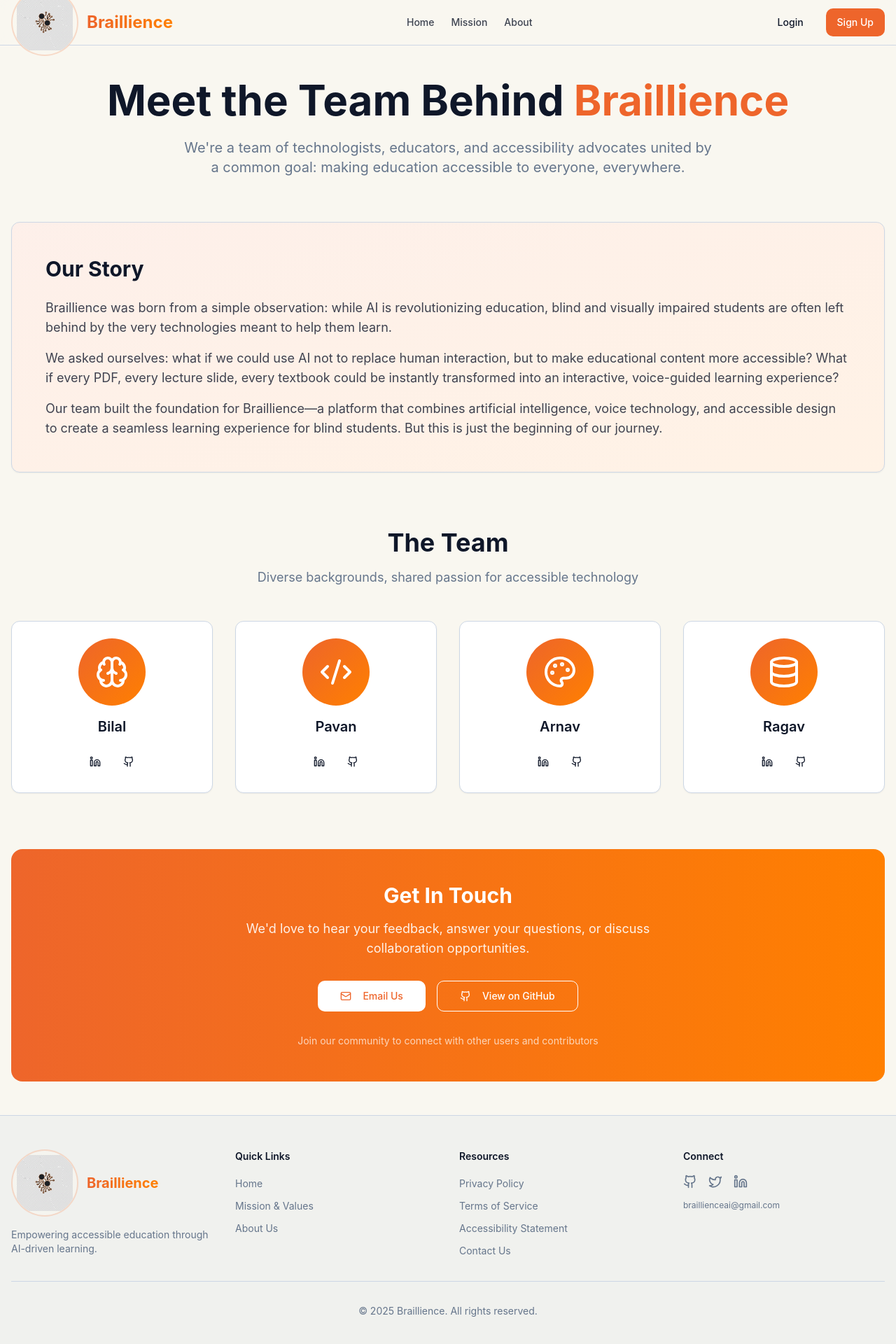
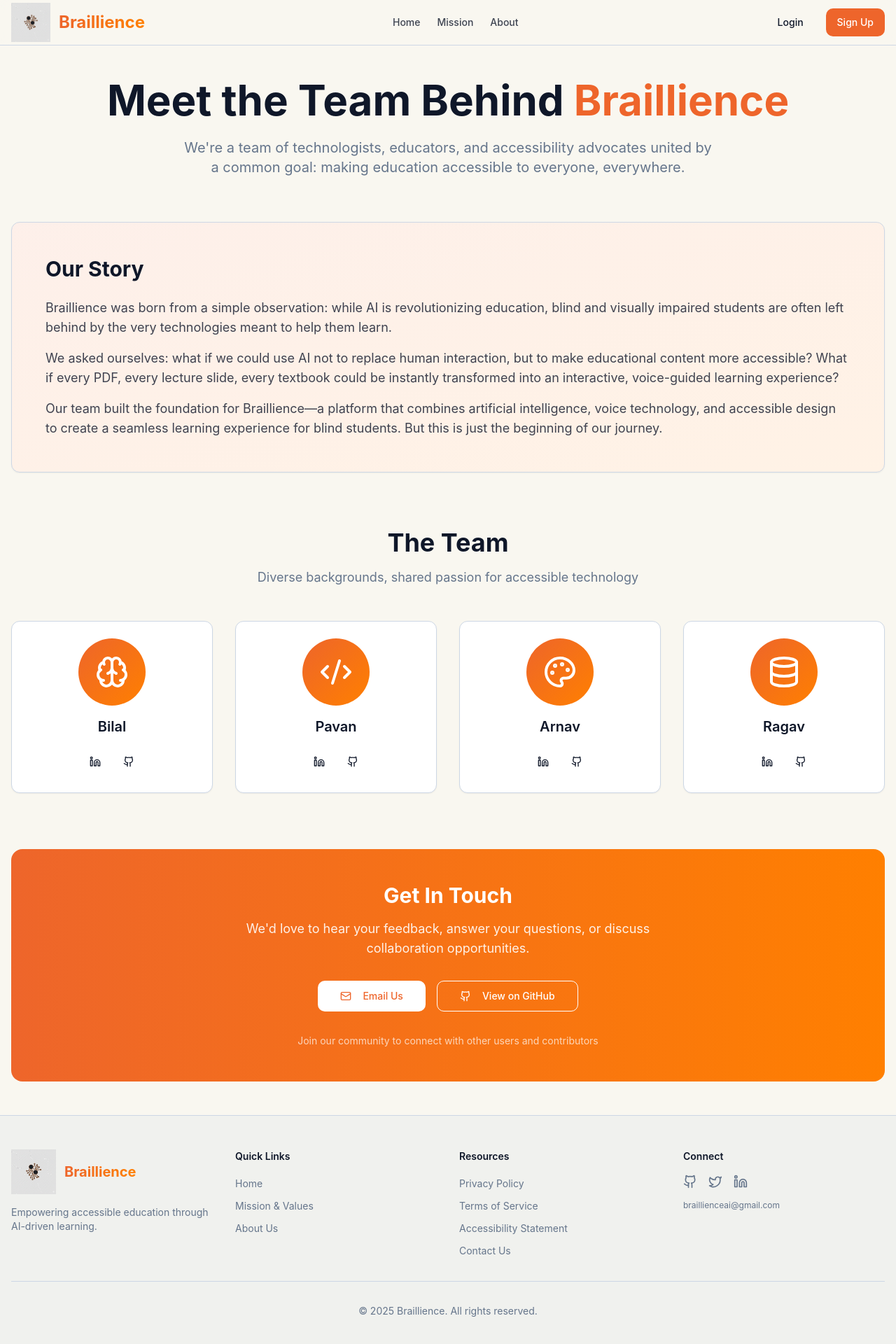
Before and after one commit to Pavanmahaveer7/braille-hear-learn, a React (Vite) app: page /about in a window 1280 px wide. Shown: the top 1920 px of the page at 70% size. Built offline with nearby package versions, Linux system fonts and the light colour scheme; the HTML template or start-up script is replaced by a standard one.

Commit message:
Refactor logo display

```diff
--- a/src/components/Footer.tsx
+++ b/src/components/Footer.tsx
@@ -12,13 +12,11 @@ export const Footer = () => {
           {/* Brand */}
           <div className="space-y-4">
             <div className="flex items-center space-x-3">
-              <div className="h-24 w-24 rounded-full overflow-hidden bg-background/50 backdrop-blur-sm border-2 border-primary/20 flex items-center justify-center">
-                <img
-                  src={logo}
-                  alt="Braillience Logo"
-                  className="h-20 w-20 object-contain"
-                />
-              </div>
+              <img
+                src={logo}
+                alt="Braillience Logo"
+                className="h-16 w-16 object-contain"
+              />
               <span className="text-xl font-bold bg-gradient-to-r from-primary to-accent bg-clip-text text-transparent">Braillience</span>
             </div>
             <p className="text-sm text-muted-foreground">
--- a/src/components/Header.tsx
+++ b/src/components/Header.tsx
@@ -66,15 +66,13 @@ export const Header = () => {
       </a>
 
       <div className="container mx-auto flex h-16 items-center justify-between px-4">
-        <Link to="/" className="flex items-center space-x-3" aria-label="Braillience Home">
-          <div className="relative h-20 w-20 sm:h-24 sm:w-24 rounded-full overflow-hidden bg-background/50 backdrop-blur-sm border-2 border-primary/20 flex items-center justify-center transition-all hover:scale-105 hover:shadow-xl hover:border-primary/40 hover:bg-primary/5">
-            <img
-              src={logo}
-              alt="Braillience Logo"
-              className="h-16 w-16 sm:h-20 sm:w-20 object-contain"
-            />
-          </div>
-          <span className="hidden text-2xl font-bold bg-gradient-to-r from-primary to-accent bg-clip-text text-transparent sm:inline-block">
+        <Link to="/" className="flex items-center space-x-3 transition-all hover:opacity-80" aria-label="Braillience Home">
+          <img
+            src={logo}
+            alt="Braillience Logo"
+            className="h-12 w-12 sm:h-14 sm:w-14 object-contain"
+          />
+          <span className="text-2xl font-bold bg-gradient-to-r from-primary to-accent bg-clip-text text-transparent">
             Braillience
           </span>
         </Link>
```
